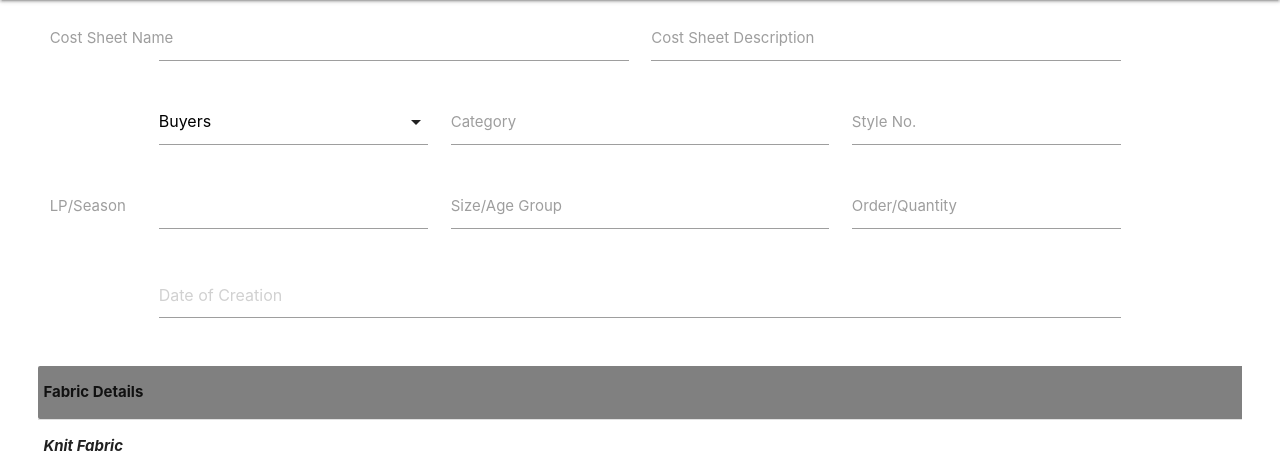
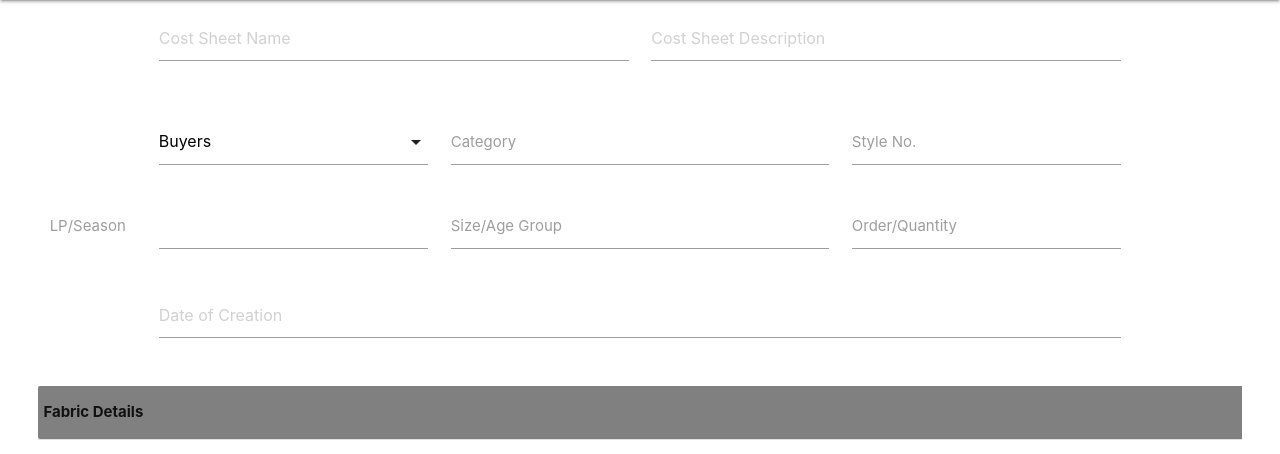
Before and after one commit to CodeVINCI/triburg, a Django app: template templates/createsheet.html in a window 1280 px wide. Shown: the part 64-518 px from the top of the page. Run offline with Django 3.2, Linux system fonts and the light colour scheme; the template is opened without the code that fills it, so the values that code supplies are empty.

Commit message:
cost sheet main form with placeholders

```diff
--- a/templates/createsheet.html
+++ b/templates/createsheet.html
@@ -17,14 +17,12 @@
     </div>
   </nav>
 <div class="row" style="align-content: center;text-align: center;padding-left: 3%;padding-right: 3%;">
-    <div style="align-content: center;text-align: center;">
+    <div class="row" style="align-content: center;text-align: center;">
         <div class="input-field col s6" style="padding-left: 10%;">
-          <input id="costsheetname" type="text" class="validate">
-          <label for="costsheetname">Cost Sheet Name</label>
+          <input id="costsheetname" type="text" placeholder="Cost Sheet Name" class="validate">
         </div>
         <div class="input-field col s6" style="padding-right: 10%;">
-          <input id="costsheetdescription" type="text" class="validate">
-          <label for="costsheetdescription">Cost Sheet Description</label>
+          <input id="costsheetdescription" type="text" placeholder="Cost Sheet Description" class="validate">
         </div>
     </div>
     <div class="row" style="text-align: center;align-content: center;">
```
